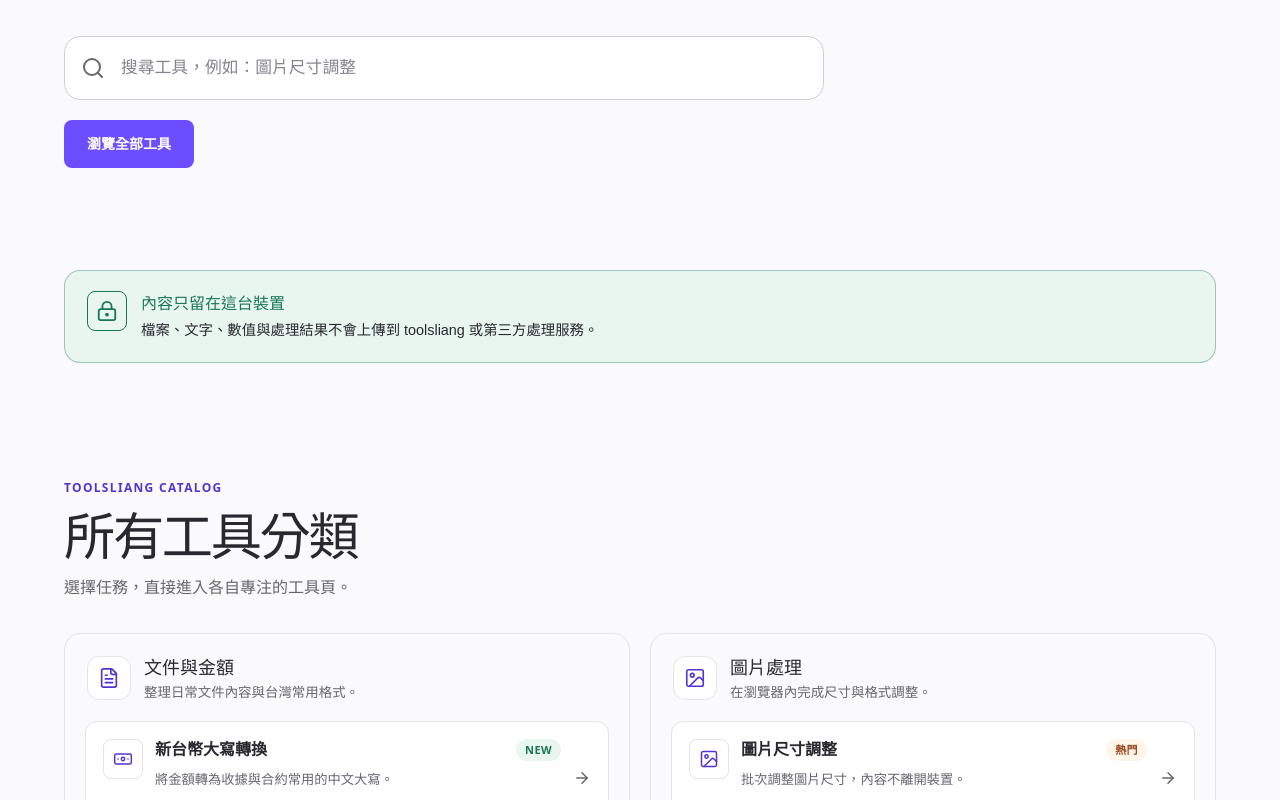
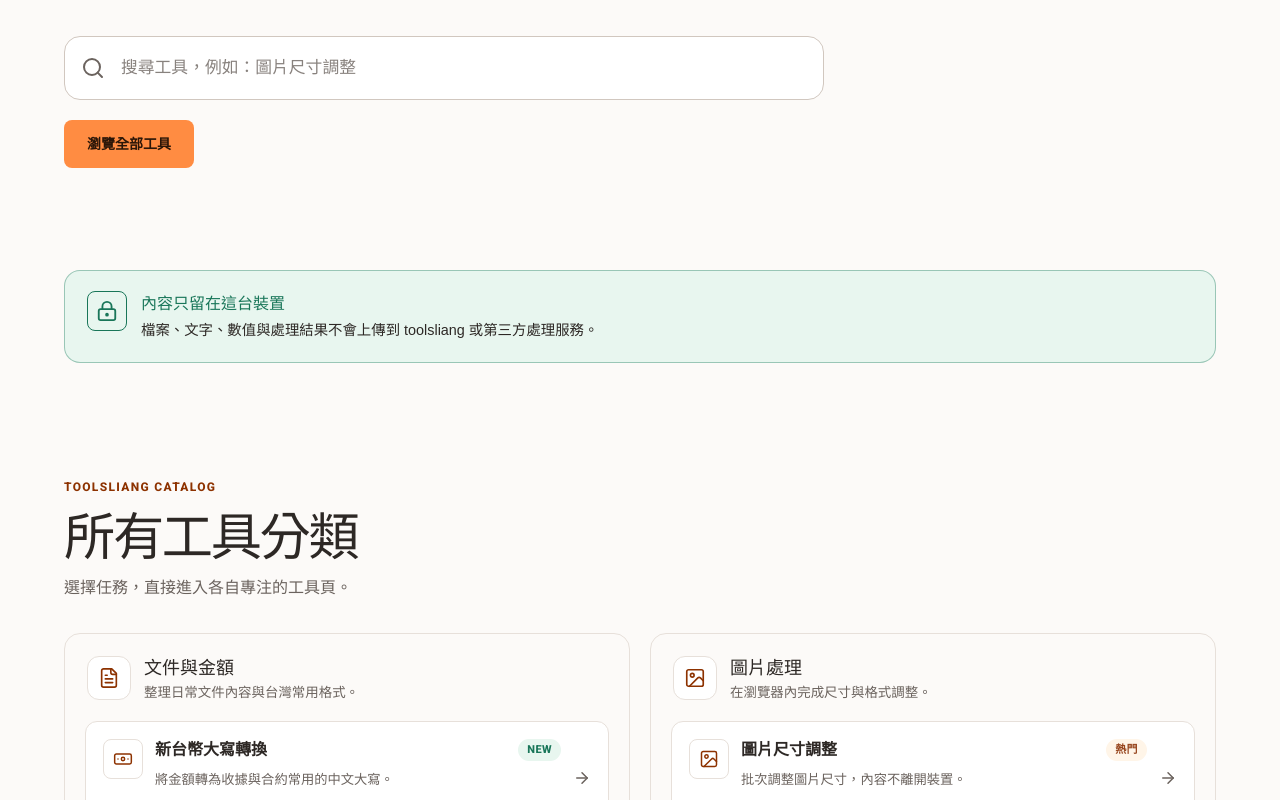
Before and after one commit to one-liang/toolsliang, a Nuxt app: page /zh-tw/ in a window 1280 px wide. Shown: the part 460-1260 px from the top of the page. Built offline with nearby package versions, Linux system fonts and the light colour scheme.

Commit message:
feat(design): 採用無障礙暖橘配色與側欄層級

```diff
--- a/app/assets/css/main.css
+++ b/app/assets/css/main.css
@@ -2,19 +2,24 @@
 
 :root {
   color-scheme: light;
+  /* Primitive tokens */
   --neutral-0: #fff;
-  --neutral-50: #fafafc;
-  --neutral-100: #f3f3f6;
-  --neutral-200: #e4e3e9;
-  --neutral-300: #cfced7;
-  --neutral-600: #676671;
-  --neutral-700: #4e4d57;
-  --neutral-900: #29282f;
-  --neutral-950: #14141a;
-  --violet-50: #f3f0ff;
-  --violet-100: #e8e1ff;
-  --violet-500: #6b4eff;
-  --violet-700: #4f35d2;
+  --neutral-50: #fcfaf8;
+  --neutral-100: #f6f3f0;
+  --neutral-200: #e7e0da;
+  --neutral-300: #d1c7bf;
+  --neutral-600: #6b635e;
+  --neutral-700: #504945;
+  --neutral-900: #2d2825;
+  --neutral-950: #171412;
+  --orange-50: #fff8f3;
+  --orange-100: #ffeadb;
+  --orange-200: #ffd1b3;
+  --orange-400: #ff8c42;
+  --orange-500: #f1782b;
+  --orange-700: #a53e00;
+  --orange-800: #8d3200;
+  --orange-950: #2b1608;
   --green-50: #e8f6ef;
   --green-700: #197659;
   --amber-50: #fff5e8;
@@ -22,18 +27,21 @@
   --red-50: #fff0f0;
   --red-700: #b4232e;
 
+  /* Semantic tokens */
   --color-background: var(--neutral-100);
   --color-foreground: var(--neutral-900);
   --color-surface: var(--neutral-0);
   --color-surface-subtle: var(--neutral-50);
-  --color-surface-hover: var(--violet-50);
+  --color-surface-hover: var(--orange-50);
   --color-muted-foreground: var(--neutral-600);
   --color-border: var(--neutral-200);
   --color-border-strong: var(--neutral-300);
-  --color-primary: var(--violet-500);
-  --color-primary-hover: var(--violet-700);
-  --color-primary-foreground: var(--neutral-0);
-  --color-focus-ring: var(--violet-500);
+  --color-primary: var(--orange-400);
+  --color-primary-hover: var(--orange-500);
+  --color-primary-active: var(--orange-700);
+  --color-primary-strong: var(--orange-800);
+  --color-primary-foreground: var(--orange-950);
+  --color-focus-ring: var(--orange-700);
   --color-success: var(--green-700);
   --color-success-surface: var(--green-50);
   --color-warning: var(--amber-700);
@@ -42,7 +50,7 @@
   --color-destructive-surface: var(--red-50);
 
   --font-zh: "PingFang TC", "Noto Sans TC", "Microsoft JhengHei", sans-serif;
-  --font-en: "Avenir Next", Avenir, ui-sans-serif, system-ui, sans-serif;
+  --font-en: "Roboto Variable", Roboto, ui-sans-serif, system-ui, sans-serif;
   --font-mono: "SFMono-Regular", Consolas, "Liberation Mono", monospace;
   --radius-sm: 8px;
   --radius-md: 12px;
@@ -56,22 +64,38 @@
   --ease-enter: cubic-bezier(.16, 1, .3, 1);
   --sidebar-width: 288px;
   --sidebar-collapsed: 80px;
+
+  /* Component tokens */
+  --button-primary-bg: var(--color-primary);
+  --button-primary-fg: var(--color-primary-foreground);
+  --button-primary-hover-bg: var(--color-primary-hover);
+  --button-primary-active-bg: var(--color-primary-active);
+  --card-bg: var(--color-surface);
+  --card-border: var(--color-border);
+  --card-shadow: none;
+  --input-bg: var(--color-surface);
+  --input-border: var(--color-border-strong);
+  --input-focus-border: var(--color-primary-strong);
+  --sidebar-active-bg: var(--color-surface-hover);
+  --sidebar-active-fg: var(--color-primary-strong);
 }
 
 .dark {
   color-scheme: dark;
-  --color-background: var(--neutral-950);
+  --color-background: #171412;
   --color-foreground: var(--neutral-50);
-  --color-surface: #1d1d24;
-  --color-surface-subtle: #24242d;
-  --color-surface-hover: #302a4d;
-  --color-muted-foreground: #c8c7d0;
-  --color-border: #454451;
-  --color-border-strong: #5e5d6c;
-  --color-primary: #a997ff;
-  --color-primary-hover: #c4b9ff;
-  --color-primary-foreground: var(--neutral-950);
-  --color-focus-ring: #b6a8ff;
+  --color-surface: #211d1a;
+  --color-surface-subtle: #2a2420;
+  --color-surface-hover: #3b261c;
+  --color-muted-foreground: #cfc5be;
+  --color-border: #4c423c;
+  --color-border-strong: #6b5b51;
+  --color-primary: var(--orange-400);
+  --color-primary-hover: #ff9f62;
+  --color-primary-active: #ffc39b;
+  --color-primary-strong: #ffaf79;
+  --color-primary-foreground: #241308;
+  --color-focus-ring: var(--orange-400);
   --color-success: #7bddb7;
   --color-success-surface: #17372e;
   --color-warning: #ffb38b;
@@ -98,7 +122,7 @@ a { color: inherit; text-decoration: none; }
 h1, h2, h3, p { margin-top: 0; }
 svg { flex: 0 0 auto; }
 code { font-family: var(--font-mono); }
-::selection { background: var(--violet-100); color: var(--neutral-950); }
+::selection { background: var(--orange-200); color: var(--orange-950); }
 
 :focus-visible {
   outline: 3px solid var(--color-focus-ring);
@@ -125,8 +149,8 @@ code { font-family: var(--font-mono); }
   translate: 0 -160%;
   padding: 10px 16px;
   border-radius: var(--radius-sm);
-  background: var(--color-primary);
-  color: var(--color-primary-foreground);
+  background: var(--button-primary-bg);
+  color: var(--button-primary-fg);
   font-weight: 700;
 }
 .skip-link:focus { translate: 0; }
@@ -149,7 +173,7 @@ code { font-family: var(--font-mono); }
   cursor: pointer;
   transition: background-color var(--duration-fast) var(--ease-standard), border-color var(--duration-fast) var(--ease-standard), color var(--duration-fast) var(--ease-standard);
 }
-.ui-button--default { background: var(--color-primary); color: var(--color-primary-foreground); }
+.ui-button--default { background: var(--button-primary-bg); color: var(--button-primary-fg); }
 .ui-button--secondary { background: var(--color-surface-subtle); border-color: var(--color-border); }
 .ui-button--outline { background: var(--color-surface); border-color: var(--color-border-strong); }
 .ui-button--ghost { color: var(--color-muted-foreground); }
@@ -159,10 +183,11 @@ code { font-family: var(--font-mono); }
 .ui-button--size-icon { width: 44px; padding: 0; }
 .ui-button:disabled, .ui-button[aria-disabled="true"] { opacity: .55; cursor: not-allowed; pointer-events: none; }
 .ui-button:active:not(:disabled) { transition-duration: var(--duration-instant); }
+.ui-button--default:active:not(:disabled) { background: var(--button-primary-active-bg); color: var(--neutral-0); }
 
 @media (hover: hover) and (pointer: fine) {
-  .ui-button--default:hover { background: var(--color-primary-hover); }
-  .ui-button--secondary:hover, .ui-button--outline:hover, .ui-button--ghost:hover { background: var(--color-surface-hover); border-color: var(--color-primary); color: var(--color-foreground); }
+  .ui-button--default:hover { background: var(--button-primary-hover-bg); }
+  .ui-button--secondary:hover, .ui-button--outline:hover, .ui-button--ghost:hover { background: var(--color-surface-hover); border-color: var(--color-primary-strong); color: var(--color-foreground); }
 }
 
 .ui-badge {
@@ -187,20 +212,20 @@ code { font-family: var(--font-mono); }
 .ui-badge--hot { background: var(--color-warning-surface); color: var(--color-warning); }
 .ui-badge--error { background: var(--color-destructive-surface); color: var(--color-destructive); }
 
-.ui-card { border: 1px solid var(--color-border); border-radius: var(--radius-md); background: var(--color-surface); box-shadow: none; }
+.ui-card { border: 1px solid var(--card-border); border-radius: var(--radius-md); background: var(--card-bg); box-shadow: var(--card-shadow); }
 .ui-input {
   width: 100%;
   min-height: 44px;
-  border: 1px solid var(--color-border-strong);
+  border: 1px solid var(--input-border);
   border-radius: var(--radius-sm);
   padding: 10px 13px;
-  background: var(--color-surface);
+  background: var(--input-bg);
   color: var(--color-foreground);
   outline: none;
   transition: border-color var(--duration-fast) var(--ease-standard), background-color var(--duration-fast) var(--ease-standard);
 }
 .ui-input::placeholder { color: var(--color-muted-foreground); opacity: .8; }
-.ui-input:focus-visible { border-color: var(--color-primary); outline: 3px solid var(--color-focus-ring); outline-offset: 2px; }
+.ui-input:focus-visible { border-color: var(--input-focus-border); outline: 3px solid var(--color-focus-ring); outline-offset: 2px; }
 .ui-input[aria-invalid="true"] { border-color: var(--color-destructive); }
 .ui-input:disabled { background: var(--color-surface-subtle); opacity: .55; cursor: not-allowed; }
 .ui-separator { width: 100%; height: 1px; background: var(--color-border); }
@@ -208,7 +233,7 @@ code { font-family: var(--font-mono); }
 /* shared brand and header */
 .brand-mark { min-height: 44px; display: inline-flex; align-items: center; gap: 10px; border-radius: var(--radius-sm); font-family: var(--font-en); font-size: 1.18rem; font-weight: 760; letter-spacing: -.035em; }
 .brand-mark__symbol { width: 30px; height: 30px; display: grid; place-items: center; border: 2px solid var(--color-foreground); border-radius: 9px; rotate: -3deg; }
-.brand-mark__symbol span { width: 8px; height: 8px; border: 2px solid var(--color-primary); border-radius: 2px; rotate: 45deg; }
+.brand-mark__symbol span { width: 8px; height: 8px; border: 2px solid var(--color-primary-strong); border-radius: 2px; rotate: 45deg; }
 .site-header { width: min(1440px, 100%); min-height: 72px; margin: auto; padding: 0 clamp(20px, 5vw, 72px); display: flex; align-items: center; justify-content: space-between; }
 .site-header__nav, .header-actions { display: flex; align-items: center; gap: 4px; }
 .locale-button { padding-inline: 12px; }
@@ -220,8 +245,7 @@ code { font-family: var(--font-mono); }
 .landing-layout { min-height: 100vh; background: var(--color-surface-subtle); }
 .landing-main { width: min(1440px, 100%); margin: auto; padding: 0 clamp(20px, 5vw, 72px) 96px; }
 .landing-hero { max-width: 980px; padding: clamp(64px, 10vw, 132px) 0 clamp(56px, 8vw, 104px); }
-.eyebrow { margin-bottom: 14px; color: var(--color-primary-hover); font-family: var(--font-en); font-size: .75rem; font-weight: 800; letter-spacing: .11em; text-transform: uppercase; }
-.dark .eyebrow { color: var(--color-primary); }
+.eyebrow { margin-bottom: 14px; color: var(--color-primary-strong); font-family: var(--font-en); font-size: .75rem; font-weight: 800; letter-spacing: .11em; text-transform: uppercase; }
 .landing-hero h1 { max-width: 900px; margin-bottom: 22px; font-size: clamp(2.6rem, 7vw, 5.75rem); font-weight: 760; line-height: .98; letter-spacing: -.06em; text-wrap: balance; }
 html[lang="zh-Hant-TW"] .landing-hero h1 { letter-spacing: -.045em; }
 .landing-hero__intro { max-width: 680px; margin-bottom: 32px; color: var(--color-muted-foreground); font-size: clamp(1.05rem, 2vw, 1.25rem); line-height: 1.65; }
@@ -252,7 +276,7 @@ html[lang="zh-Hant-TW"] .landing-hero h1 { letter-spacing: -.045em; }
 .category-grid { display: grid; grid-template-columns: 1fr; gap: 20px; }
 .category-panel { min-width: 0; padding: 20px; border: 1px solid var(--color-border); border-radius: var(--radius-lg); background: var(--color-surface-subtle); }
 .category-panel__header { display: grid; grid-template-columns: 44px 1fr; gap: 13px; align-items: start; padding: 2px 2px 18px; }
-.category-panel__icon, .tool-heading__icon, .tool-card__icon { display: grid; place-items: center; border: 1px solid var(--color-border); background: var(--color-surface); color: var(--color-primary-hover); }
+.category-panel__icon, .tool-heading__icon, .tool-card__icon { display: grid; place-items: center; border: 1px solid var(--color-border); background: var(--color-surface); color: var(--color-primary-strong); }
 .category-panel__icon { width: 44px; height: 44px; border-radius: var(--radius-md); }
 .category-panel h2 { margin: 0 0 3px; font-size: 1.125rem; line-height: 1.35; }
 .category-panel__header p { margin: 0; color: var(--color-muted-foreground); font-size: .84rem; line-height: 1.5; }
@@ -265,10 +289,10 @@ html[lang="zh-Hant-TW"] .landing-hero h1 { letter-spacing: -.045em; }
 .tool-card__name { font-weight: 700; line-height: 1.35; }
 .tool-card__description { display: block; margin-top: 6px; color: var(--color-muted-foreground); font-size: .83rem; line-height: 1.5; }
 .tool-card__arrow { align-self: center; color: var(--color-muted-foreground); transition: color var(--duration-fast) var(--ease-standard); }
-.tool-card:focus-within { border-color: var(--color-primary); }
+.tool-card:focus-within { border-color: var(--color-primary-strong); }
 @media (hover: hover) and (pointer: fine) {
-  .tool-card__link:hover { border-color: var(--color-primary); background: var(--color-surface-hover); }
-  .tool-card__link:hover .tool-card__arrow { color: var(--color-primary-hover); }
+  .tool-card__link:hover { border-color: var(--color-primary-strong); background: var(--color-surface-hover); }
+  .tool-card__link:hover .tool-card__arrow { color: var(--color-primary-strong); }
 }
 
 /* app shell */
@@ -278,15 +302,15 @@ html[lang="zh-Hant-TW"] .landing-hero h1 { letter-spacing: -.045em; }
 .app-sidebar__brand { min-height: 72px; display: flex; align-items: center; justify-content: space-between; gap: 8px; padding: 12px 16px; border-bottom: 1px solid var(--color-border); }
 .app-sidebar--collapsed .app-sidebar__brand { flex-direction: column; padding: 12px 8px; }
 .app-sidebar__nav { flex: 1; overflow-y: auto; padding: 14px 12px 24px; }
+.sidebar-main-links { display: grid; gap: 8px; }
 .sidebar-primary-link, .sidebar-tool-link { display: grid; min-height: 44px; align-items: center; border-radius: var(--radius-sm); color: var(--color-muted-foreground); }
 .sidebar-primary-link { grid-template-columns: 22px 1fr; gap: 10px; padding: 8px 10px; font-size: .875rem; font-weight: 700; }
 .app-sidebar--collapsed .sidebar-primary-link { grid-template-columns: 1fr; justify-items: center; }
 .sidebar-group { margin-top: 22px; }
-.sidebar-group__title { min-height: 32px; display: flex; align-items: center; gap: 8px; margin: 0; padding: 5px 10px; color: var(--color-muted-foreground); font-size: .72rem; font-weight: 750; letter-spacing: .03em; }
+.sidebar-group__title { min-height: 36px; margin: 0 0 4px; padding: 7px 10px; border-bottom: 1px solid var(--color-border); color: var(--color-foreground); font-size: .8rem; font-weight: 800; letter-spacing: .025em; }
 .sidebar-tool-link { grid-template-columns: 20px minmax(0, 1fr) auto; gap: 8px; padding: 7px 9px; font-size: .81rem; }
 .sidebar-tool-link > span:not(.ui-badge) { overflow: hidden; text-overflow: ellipsis; white-space: nowrap; }
-.sidebar-primary-link.router-link-active, .sidebar-tool-link.router-link-active { background: var(--color-surface-hover); color: var(--color-primary-hover); }
-.app-sidebar__collapse { margin: 10px 12px 16px; justify-content: flex-start; }
+.sidebar-primary-link--active, .sidebar-tool-link.router-link-exact-active { background: var(--sidebar-active-bg); color: var(--sidebar-active-fg); }
 @media (hover: hover) and (pointer: fine) { .sidebar-primary-link:hover, .sidebar-tool-link:hover { background: var(--color-surface-hover); color: var(--color-foreground); } }
 
 .app-shell__content { min-width: 0; transition: margin-left var(--duration-normal) var(--ease-standard); }
@@ -299,7 +323,7 @@ html[lang="zh-Hant-TW"] .landing-hero h1 { letter-spacing: -.045em; }
 .workspace-heading > p:last-child { color: var(--color-muted-foreground); }
 .directory-page > .tool-search { margin-bottom: 28px; }
 .breadcrumbs { display: flex; gap: 8px; margin-bottom: 24px; color: var(--color-muted-foreground); font-size: .82rem; }
-.breadcrumbs a { color: var(--color-primary-hover); text-decoration: underline; text-underline-offset: 3px; }
+.breadcrumbs a { color: var(--color-primary-strong); text-decoration: underline; text-underline-offset: 3px; }
 .tool-heading { display: grid; grid-template-columns: 52px minmax(0, 1fr); gap: 14px; align-items: start; }
 .tool-heading__icon { width: 52px; height: 52px; border-radius: var(--radius-md); }
 .tool-heading__title-row { display: flex; align-items: center; flex-wrap: wrap; gap: 10px; }
@@ -318,14 +342,14 @@ html[lang="zh-Hant-TW"] .landing-hero h1 { letter-spacing: -.045em; }
 .result-panel__amount { margin-top: 8px; color: var(--color-muted-foreground); font-family: var(--font-mono); font-size: .8rem; }
 .tool-workspace__actions { display: flex; flex-wrap: wrap; gap: 10px; margin-top: 20px; }
 .tool-spec-notice { display: grid; grid-template-columns: 48px 1fr; gap: 15px; padding: 24px; }
-.tool-spec-notice__icon { width: 48px; height: 48px; display: grid; place-items: center; border-radius: var(--radius-md); background: var(--color-surface-subtle); color: var(--color-primary); }
+.tool-spec-notice__icon { width: 48px; height: 48px; display: grid; place-items: center; border-radius: var(--radius-md); background: var(--color-surface-subtle); color: var(--color-primary-strong); }
 .tool-spec-notice h2 { margin-bottom: 6px; font-size: 1.1rem; }
 .tool-spec-notice p { color: var(--color-muted-foreground); }
 .tool-spec-notice .local-note { display: flex; align-items: center; gap: 6px; margin: 14px 0 0; color: var(--color-success); font-size: .8rem; font-weight: 700; }
 
 .mobile-nav { position: fixed; z-index: 20; inset: auto 12px 12px; height: 68px; display: grid; grid-template-columns: repeat(3, 1fr); padding: 5px; border: 1px solid var(--color-border-strong); border-radius: var(--radius-lg); background: var(--color-surface); }
 .mobile-nav a { min-height: 56px; display: flex; flex-direction: column; align-items: center; justify-content: center; gap: 2px; border-radius: var(--radius-md); color: var(--color-muted-foreground); font-size: .68rem; font-weight: 700; }
-.mobile-nav a.router-link-active { background: var(--color-surface-hover); color: var(--color-primary-hover); }
+.mobile-nav a.mobile-nav--active { background: var(--sidebar-active-bg); color: var(--sidebar-active-fg); }
 
 /* design system page */
 .ds-page { width: min(1180px, 100%); }
@@ -333,7 +357,7 @@ html[lang="zh-Hant-TW"] .landing-hero h1 { letter-spacing: -.045em; }
 .ds-principles { display: flex; flex-wrap: wrap; gap: 8px; margin-top: 20px; }
 .ds-section { padding: clamp(44px, 7vw, 72px) 0; }
 .ds-section__heading { display: grid; grid-template-columns: 34px 1fr; gap: 12px; max-width: 820px; margin-bottom: 26px; }
-.ds-section__heading > span { color: var(--color-primary); font-family: var(--font-mono); font-size: .72rem; font-weight: 800; }
+.ds-section__heading > span { color: var(--color-primary-strong); font-family: var(--font-mono); font-size: .72rem; font-weight: 800; }
 .ds-section__heading h2 { margin-bottom: 6px; font-size: clamp(1.55rem, 3vw, 2.2rem); line-height: 1.15; letter-spacing: -.035em; }
 .ds-section__heading p { margin: 0; color: var(--color-muted-foreground); }
 .swatch-grid { display: grid; grid-template-columns: repeat(2, minmax(0, 1fr)); gap: 10px; }
@@ -354,7 +378,7 @@ html[lang="zh-Hant-TW"] .landing-hero h1 { letter-spacing: -.045em; }
 .spacing-row code { color: var(--color-muted-foreground); font-size: .7rem; }
 .spacing-row span { height: 8px; max-width: 100%; border-radius: 2px; background: var(--color-primary); }
 .radius-examples { display: flex; flex-wrap: wrap; gap: 10px; margin-bottom: 24px; }
-.radius-examples span { width: 64px; height: 64px; display: grid; place-items: center; border: 1px solid var(--color-primary); background: var(--color-surface-hover); }
+.radius-examples span { width: 64px; height: 64px; display: grid; place-items: center; border: 1px solid var(--color-primary-strong); background: var(--color-surface-hover); }
 .radius-examples span:nth-child(1) { border-radius: 8px; }.radius-examples span:nth-child(2) { border-radius: 12px; }.radius-examples span:nth-child(3) { border-radius: 16px; }.radius-examples span:nth-child(4) { border-radius: 22px; }
 .component-showcase { padding: 20px; }
 .component-row { display: flex; flex-wrap: wrap; align-items: center; gap: 10px; padding-block: 18px; border-bottom: 1px solid var(--color-border); }
@@ -364,7 +388,7 @@ html[lang="zh-Hant-TW"] .landing-hero h1 { letter-spacing: -.045em; }
 .component-row--fields label span { display: block; margin-bottom: 5px; }
 .state-grid { display: grid; grid-template-columns: repeat(2, 1fr); gap: 8px; padding-top: 18px; }
 .state-grid > div { min-height: 126px; display: flex; flex-direction: column; align-items: flex-start; gap: 7px; padding: 16px; border: 1px solid var(--color-border); border-radius: var(--radius-sm); }
-.state-grid svg { color: var(--color-primary); }
+.state-grid svg { color: var(--color-primary-strong); }
 .state-grid p { margin: 0; color: var(--color-muted-foreground); font-size: .78rem; }
 .spin { animation: spin .8s linear infinite; }
 @keyframes spin { to { rotate: 360deg; } }
@@ -374,7 +398,7 @@ html[lang="zh-Hant-TW"] .landing-hero h1 { letter-spacing: -.045em; }
 .breakpoint-table { overflow: hidden; border: 1px solid var(--color-border); border-radius: var(--radius-md); background: var(--color-surface); }
 .breakpoint-table > div { display: grid; grid-template-columns: 100px 90px 1fr; gap: 8px; padding: 12px 14px; border-bottom: 1px solid var(--color-border); font-size: .82rem; }
 .breakpoint-table > div:last-child { border-bottom: 0; }
-.breakpoint-table code { color: var(--color-primary-hover); }
+.breakpoint-table code { color: var(--color-primary-strong); }
 .responsive-demo { position: relative; min-height: 220px; display: grid; grid-template-columns: 82px 1fr; margin-top: 16px; overflow: hidden; border: 1px solid var(--color-border); border-radius: var(--radius-md); background: var(--color-surface); }
 .responsive-demo__sidebar { border-right: 1px solid var(--color-border); background: var(--color-surface-subtle); }
 .responsive-demo__content { display: grid; grid-template-columns: repeat(2, 1fr); gap: 10px; padding: 32px 20px; }
--- a/app/pages/[locale]/design-system.vue
+++ b/app/pages/[locale]/design-system.vue
@@ -44,6 +44,7 @@ usePageSeo({
       <h1>{{ locale === 'en' ? 'toolsliang Design System' : 'toolsliang 設計系統' }}</h1>
       <p>{{ locale === 'en' ? 'A calm, fast, privacy-forward utility desk.' : '平靜、快速、重視隱私的日常工具桌。' }}</p>
       <div class="ds-principles">
+        <Badge variant="outline">Primary #FF8C42</Badge>
         <Badge variant="outline">Flat, not shadowed</Badge>
         <Badge variant="outline">Local first</Badge>
         <Badge variant="outline">WCAG 2.2 AA</Badge>
@@ -67,7 +68,7 @@ usePageSeo({
       <Card class="type-specimen">
         <div class="type-display">事情處理好，內容不用交出去。</div>
         <div class="type-heading">A focused workspace for every tool.</div>
-        <p>繁體中文使用 PingFang TC、Noto Sans TC 與微軟正黑體。English uses Avenir Next and system sans-serif. 內文行高保留足夠空間，讓中英文混排依然清楚。</p>
+        <p>繁體中文使用 PingFang TC、Noto Sans TC 與微軟正黑體。English uses locally bundled Roboto. 內文行高保留足夠空間，讓中英文混排依然清楚。</p>
         <code>const content = 'stays on this device'</code>
       </Card>
     </section>
--- a/nuxt.config.ts
+++ b/nuxt.config.ts
@@ -4,7 +4,7 @@ export default defineNuxtConfig({
   compatibilityDate: '2025-07-15',
   devtools: { enabled: false },
   modules: ['shadcn-nuxt', '@nuxtjs/color-mode', '@nuxt/eslint'],
-  css: ['~/assets/css/main.css'],
+  css: ['@fontsource-variable/roboto', '~/assets/css/main.css'],
   vite: {
     plugins: [tailwindcss()],
   },
@@ -27,7 +27,7 @@ export default defineNuxtConfig({
       titleTemplate: '%s · toolsliang',
       meta: [
         { name: 'color-scheme', content: 'light dark' },
-        { name: 'theme-color', content: '#f3f3f6' },
+        { name: 'theme-color', content: '#f6f3f0' },
       ],
     },
   },
--- a/package.json
+++ b/package.json
@@ -12,6 +12,7 @@
     "typecheck": "nuxt typecheck"
   },
   "dependencies": {
+    "@fontsource-variable/roboto": "^5.3.0",
     "@lucide/vue": "^1.39.0",
     "@nuxtjs/color-mode": "^4.0.0",
     "@vueuse/core": "^14.0.0",
```
Also changed, not shown: app/components/AppSidebar.vue (+10 -12 lines), app/components/MobileBottomNav.vue (+6 -3 lines), design-system/toolsliang/MASTER.md (+51 -30 lines), design-system/toolsliang/pages/design-system.md (+1 -0 lines), 2 other files (tests, documents, lock files or other folders).
